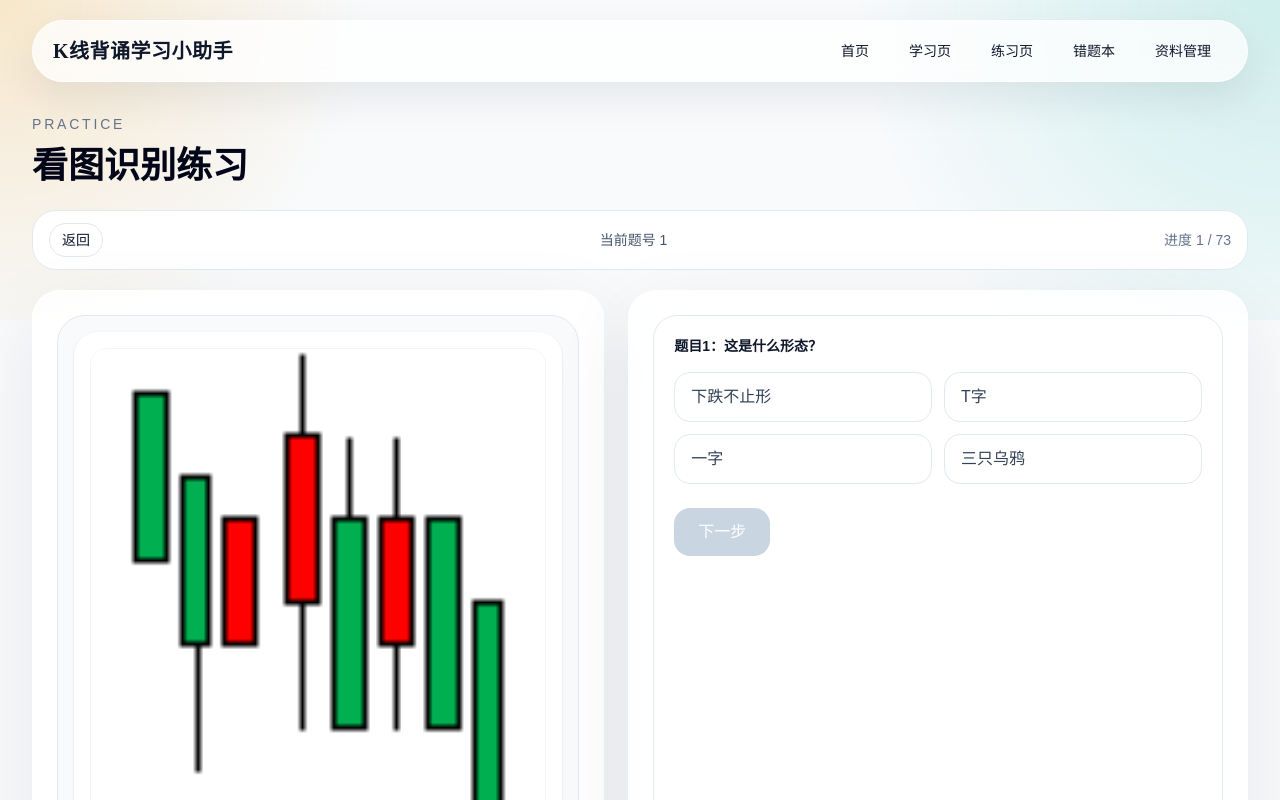
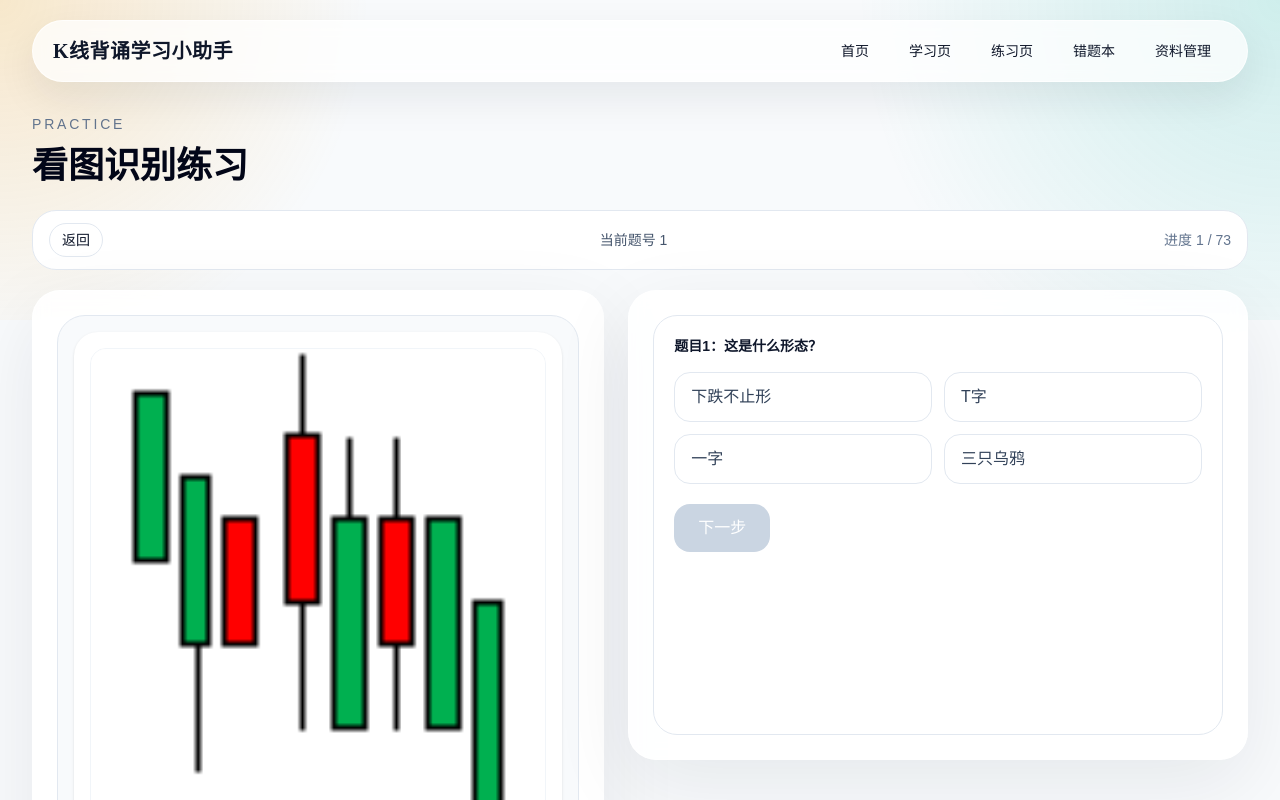
Before and after one commit to xieyitong6-lab/kline-learning-mvp, a Next.js app: page /practice in a window 1280 px wide. Shown: the top 800 px of the page. Built offline with nearby package versions, Linux system fonts and the light colour scheme.

Commit message:
refactor: tighten practice step card height

```diff
--- a/components/practice-client.tsx
+++ b/components/practice-client.tsx
@@ -157,9 +157,9 @@ export function PracticeClient() {
         </SectionCard>
 
         <SectionCard className="p-5 md:p-6">
-          <div className="min-h-[720px] rounded-[24px] border border-slate-200 bg-white p-5">
+          <div className="min-h-[360px] rounded-[24px] border border-slate-200 bg-white p-5 md:min-h-[420px]">
             {step === "name" && (
-              <div className="flex h-full flex-col">
+              <div className="space-y-5">
                 <div>
                   <p className="text-sm font-semibold text-slate-900">题目1：这是什么形态？</p>
                   <div className="mt-4 grid gap-3 sm:grid-cols-2">
@@ -179,7 +179,6 @@ export function PracticeClient() {
                   </div>
                 </div>
 
-                <div className="mt-auto pt-6">
                 <button
                   onClick={handleNextStep}
                   disabled={!selectedTitle}
@@ -188,11 +187,10 @@ export function PracticeClient() {
                   下一步
                 </button>
               </div>
-              </div>
             )}
 
             {step === "fill" && (
-              <div className="flex h-full flex-col">
+              <div className="space-y-5">
                 <div>
                   <p className="text-sm font-semibold text-slate-900">题目2：根据特征填空</p>
                   <p className="mt-3 text-sm leading-7 text-slate-600">
@@ -229,7 +227,6 @@ export function PracticeClient() {
                   </div>
                 </div>
 
-                <div className="mt-auto pt-6">
                 <button
                   onClick={handleSubmit}
                   className="rounded-2xl bg-slate-950 px-6 py-3 text-sm font-medium text-white transition hover:bg-slate-800"
@@ -237,11 +234,10 @@ export function PracticeClient() {
                   提交
                 </button>
               </div>
-              </div>
             )}
 
             {step === "result" && (
-              <div className="flex h-full flex-col">
+              <div className="space-y-5">
                 <div className="space-y-5">
                   <div>
                     <p className="text-sm font-semibold text-slate-900">反馈</p>
@@ -285,14 +281,12 @@ export function PracticeClient() {
                   </div>
                 </div>
 
-                <div className="mt-auto pt-6">
                 <button
                   onClick={handleNextQuestion}
                   className="rounded-2xl bg-slate-950 px-5 py-3 text-sm font-medium text-white transition hover:bg-slate-800"
                 >
                   下一题
                 </button>
-                </div>
               </div>
             )}
           </div>
```
Lines whose indentation alone changed are shown as unchanged.
